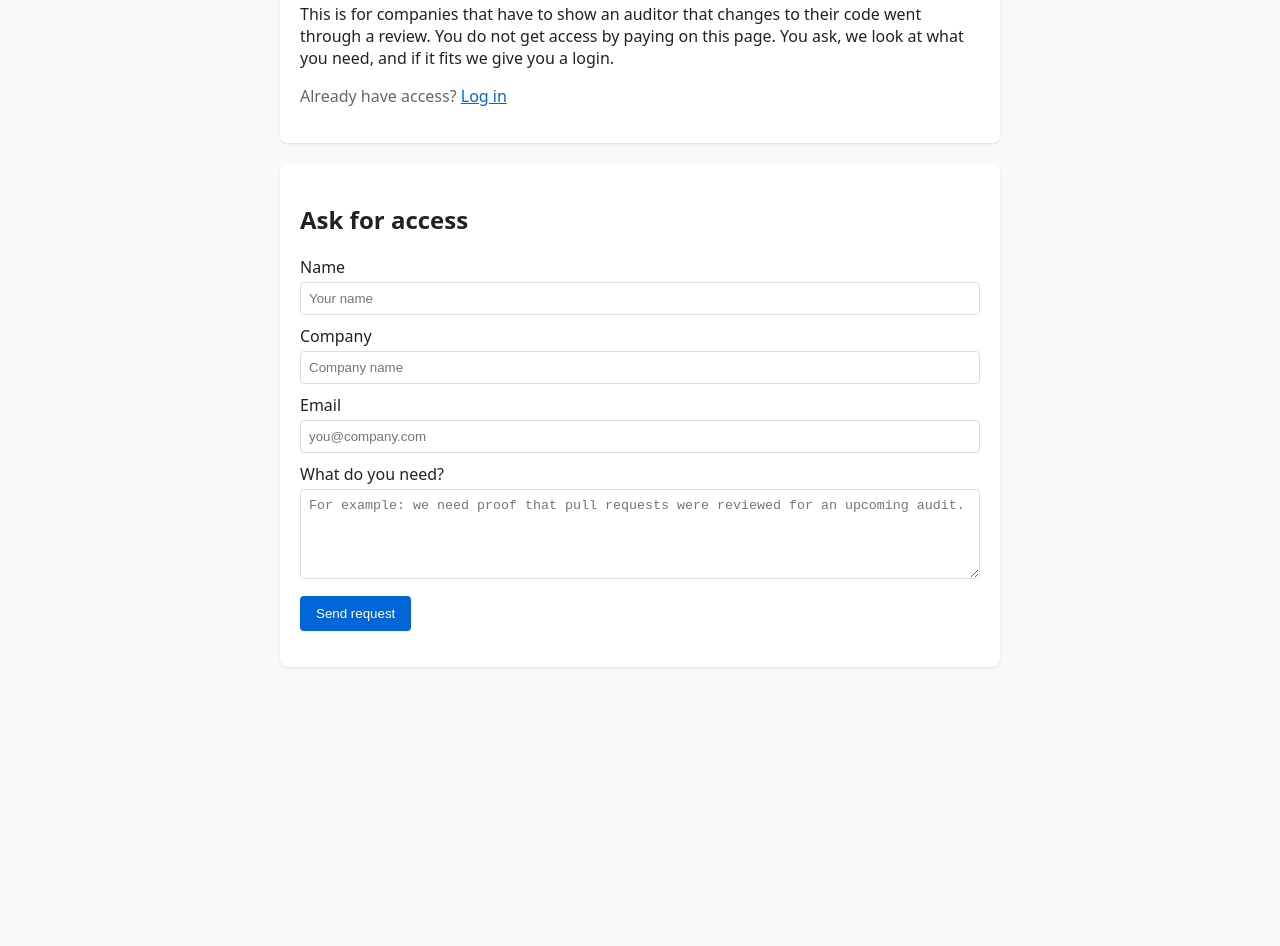
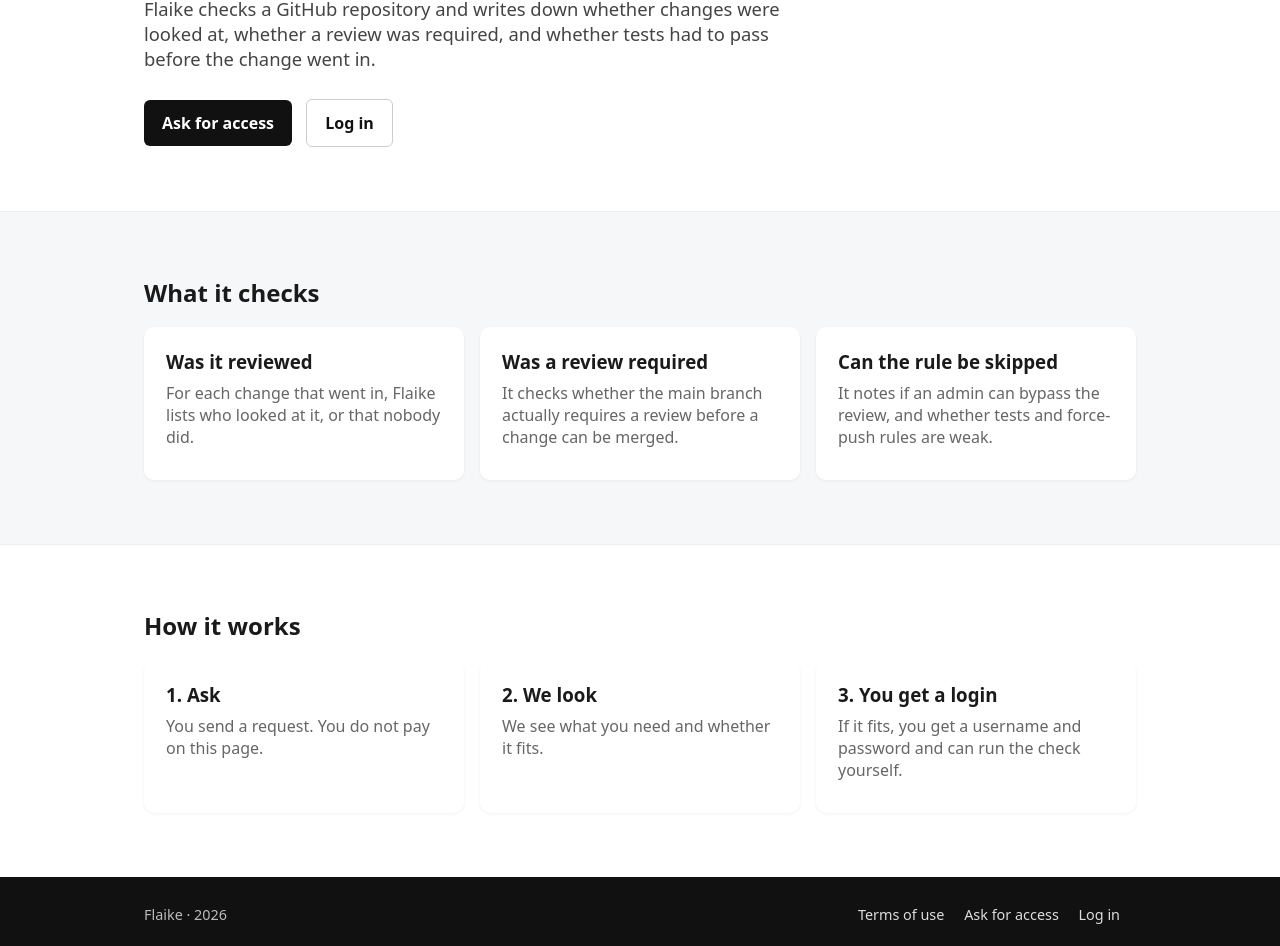
Before and after one commit to faugstadleo-ctrl/github-evidence, a website: page public/landing.html in a window 1280 px wide. Shown: the part 196-1142 px from the top of the page. Before the commit the page ends 903 px from the top, so only its background shows below. Drawn offline with Linux system fonts and the light colour scheme.

Commit message:
Turn the front page into a product page with a top bar and footer

```diff
--- a/public/landing.html
+++ b/public/landing.html
@@ -2,76 +2,105 @@
 <html lang="en">
 <head>
   <meta charset="UTF-8">
-  <title>GitHub Evidence</title>
+  <meta name="viewport" content="width=device-width, initial-scale=1">
+  <title>Flaike</title>
   <style>
-    body { font-family: system-ui, sans-serif; max-width: 720px; margin: 40px auto; padding: 0 20px; background: #f8f9fa; color: #222; }
-    h1 { margin-bottom: 0.4rem; }
-    .card { background: white; border-radius: 8px; padding: 20px; margin: 20px 0; box-shadow: 0 1px 3px rgba(0,0,0,0.1); }
-    label { display: block; margin: 10px 0 4px; font-weight: 500; }
-    input, textarea { width: 100%; padding: 8px; border: 1px solid #ddd; border-radius: 4px; box-sizing: border-box; }
-    textarea { min-height: 90px; resize: vertical; }
-    button { background: #0366d6; color: white; border: none; padding: 10px 16px; border-radius: 4px; cursor: pointer; margin-top: 12px; }
-    button:hover { background: #0256b9; }
-    a { color: #0366d6; }
-    .ok { color: #28a745; }
-    .error { color: #dc3545; }
-    .meta { color: #666; }
+    * { box-sizing: border-box; }
+    body { margin: 0; font-family: system-ui, sans-serif; color: #1a1a1a; background: #f6f7f9; min-height: 100vh; display: flex; flex-direction: column; }
+    header { background: #111; color: white; }
+    nav { max-width: 1040px; margin: 0 auto; padding: 16px 24px; display: flex; align-items: center; justify-content: space-between; }
+    .brand { color: white; text-decoration: none; font-weight: 700; font-size: 1.15rem; letter-spacing: 0.02em; }
+    .links { display: flex; align-items: center; gap: 22px; }
+    .links a { color: #ddd; text-decoration: none; font-size: 0.95rem; }
+    .links a:hover { color: white; }
+    .links .btn { background: white; color: #111; padding: 8px 14px; border-radius: 6px; font-weight: 600; }
+    main { flex: 1; }
+    .hero { background: white; border-bottom: 1px solid #eee; }
+    .wrap { max-width: 1040px; margin: 0 auto; padding: 64px 24px; }
+    h1 { font-size: 2.4rem; line-height: 1.15; margin: 0 0 16px; }
+    .lead { font-size: 1.15rem; color: #444; max-width: 640px; margin: 0 0 28px; }
+    .cta { display: inline-block; background: #111; color: white; text-decoration: none; padding: 12px 18px; border-radius: 6px; font-weight: 600; }
+    .cta.ghost { background: transparent; color: #111; border: 1px solid #ccc; margin-left: 10px; }
+    .grid { display: grid; grid-template-columns: repeat(auto-fit, minmax(240px, 1fr)); gap: 16px; }
+    .card { background: white; border-radius: 10px; padding: 22px; box-shadow: 0 1px 3px rgba(0,0,0,0.06); }
+    h2 { margin: 0 0 18px; }
+    h3 { margin: 0 0 8px; }
+    p { margin: 0 0 10px; }
+    .muted { color: #666; }
+    footer { background: #111; color: #bbb; margin-top: auto; }
+    .foot { max-width: 1040px; margin: 0 auto; padding: 28px 24px; display: flex; justify-content: space-between; gap: 16px; flex-wrap: wrap; font-size: 0.9rem; }
+    footer a { color: #ddd; text-decoration: none; margin-right: 16px; }
+    footer a:hover { color: white; }
   </style>
 </head>
 <body>
-  <h1>GitHub Evidence</h1>
-  <p>Proof that code changes were reviewed, that a review was required, and that tests had to pass before the change went in.</p>
-
-  <div class="card">
-    <p>This is for companies that have to show an auditor that changes to their code went through a review. You do not get access by paying on this page. You ask, we look at what you need, and if it fits we give you a login.</p>
-    <p class="meta">Already have access? <a href="/login">Log in</a></p>
-  </div>
-
-  <div class="card">
-    <h2>Ask for access</h2>
-    <label>Name</label>
-    <input id="name" placeholder="Your name">
-    <label>Company</label>
-    <input id="company" placeholder="Company name">
-    <label>Email</label>
-    <input id="email" type="email" placeholder="you@company.com">
-    <label>What do you need?</label>
-    <textarea id="note" placeholder="For example: we need proof that pull requests were reviewed for an upcoming audit."></textarea>
-    <button onclick="sendInquiry()">Send request</button>
-    <p id="status"></p>
-  </div>
-
-  <script>
-    async function sendInquiry() {
-      const status = document.getElementById('status');
-      const body = {
-        name: document.getElementById('name').value.trim(),
-        company: document.getElementById('company').value.trim(),
-        email: document.getElementById('email').value.trim(),
-        note: document.getElementById('note').value.trim()
-      };
-      if (!body.name || !body.email) {
-        status.innerHTML = '<span class="error">Name and email are required.</span>';
-        return;
-      }
-      status.textContent = 'Sending...';
-      try {
-        const res = await fetch('/api/inquire', {
-          method: 'POST',
-          headers: { 'Content-Type': 'application/json' },
-          body: JSON.stringify(body)
-        });
-        const data = await res.json();
-        if (!res.ok) throw new Error(data.error || 'Could not send');
-        status.innerHTML = '<span class="ok">Request sent. We will get back to you.</span>';
-        document.getElementById('name').value = '';
-        document.getElementById('company').value = '';
-        document.getElementById('email').value = '';
-        document.getElementById('note').value = '';
-      } catch (err) {
-        status.innerHTML = '<span class="error">' + err.message + '</span>';
-      }
-    }
-  </script>
+  <header>
+    <nav>
+      <a class="brand" href="/">Flaike</a>
+      <div class="links">
+        <a href="/#product">Product</a>
+        <a href="/inquire">Ask for access</a>
+        <a class="btn" href="/login">Log in</a>
+      </div>
+    </nav>
+  </header>
+  <main>
+    <section class="hero">
+      <div class="wrap">
+        <h1>Proof that code changes were reviewed.</h1>
+        <p class="lead">Flaike checks a GitHub repository and writes down whether changes were looked at, whether a review was required, and whether tests had to pass before the change went in.</p>
+        <a class="cta" href="/inquire">Ask for access</a>
+        <a class="cta ghost" href="/login">Log in</a>
+      </div>
+    </section>
+    <section id="product">
+      <div class="wrap">
+        <h2>What it checks</h2>
+        <div class="grid">
+          <div class="card">
+            <h3>Was it reviewed</h3>
+            <p class="muted">For each change that went in, Flaike lists who looked at it, or that nobody did.</p>
+          </div>
+          <div class="card">
+            <h3>Was a review required</h3>
+            <p class="muted">It checks whether the main branch actually requires a review before a change can be merged.</p>
+          </div>
+          <div class="card">
+            <h3>Can the rule be skipped</h3>
+            <p class="muted">It notes if an admin can bypass the review, and whether tests and force-push rules are weak.</p>
+          </div>
+        </div>
+      </div>
+    </section>
+    <section style="background:white; border-top:1px solid #eee;">
+      <div class="wrap">
+        <h2>How it works</h2>
+        <div class="grid">
+          <div class="card">
+            <h3>1. Ask</h3>
+            <p class="muted">You send a request. You do not pay on this page.</p>
+          </div>
+          <div class="card">
+            <h3>2. We look</h3>
+            <p class="muted">We see what you need and whether it fits.</p>
+          </div>
+          <div class="card">
+            <h3>3. You get a login</h3>
+            <p class="muted">If it fits, you get a username and password and can run the check yourself.</p>
+          </div>
+        </div>
+      </div>
+    </section>
+  </main>
+  <footer>
+    <div class="foot">
+      <span>Flaike · 2026</span>
+      <span>
+        <a href="/terms">Terms of use</a>
+        <a href="/inquire">Ask for access</a>
+        <a href="/login">Log in</a>
+      </span>
+    </div>
+  </footer>
 </body>
 </html>
```
